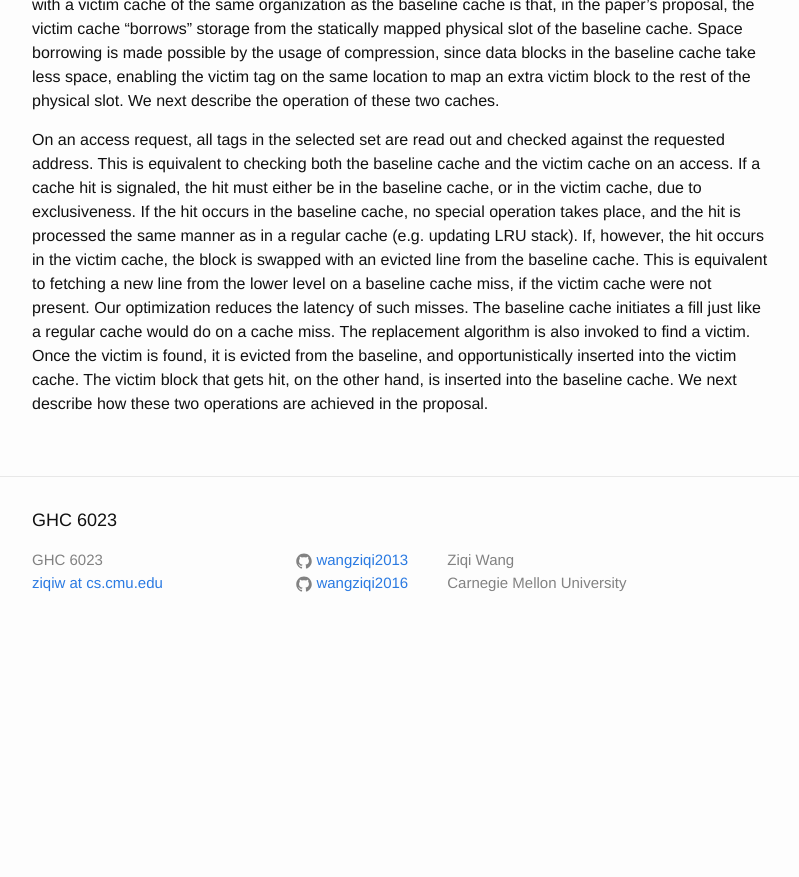
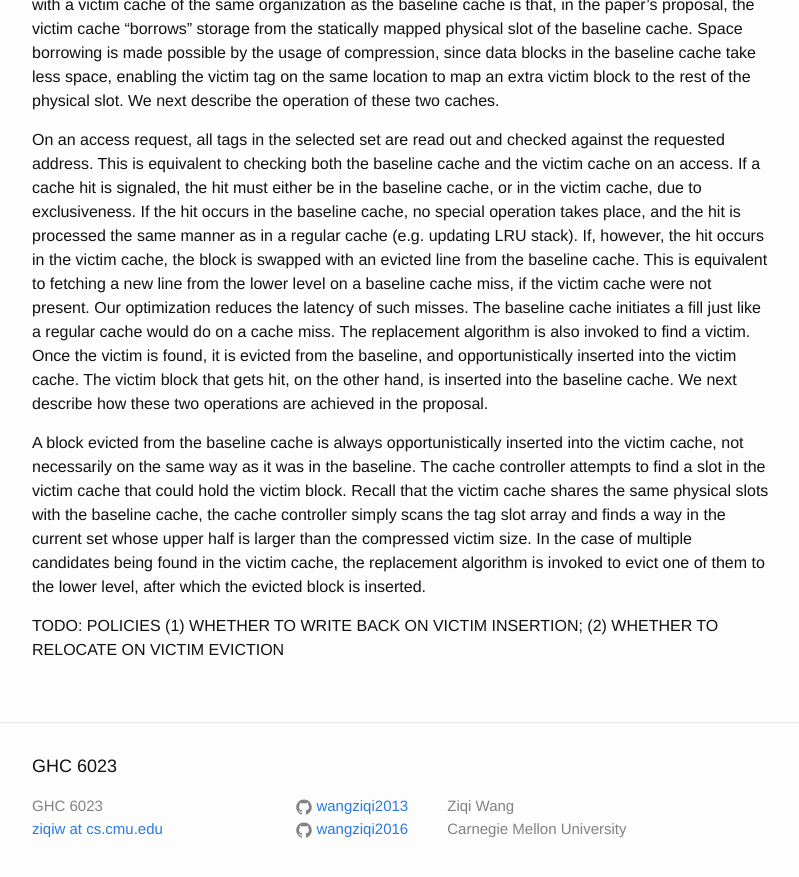
Before and after one commit to wangziqi2013/wangziqi2013.github.io, a Jekyll site: the page built from _posts/2020-06-11-base-victim.markdown, in a window 1280 px wide and 900 px high, scrolled down 1633 px. Shown: the top 877 px of the window, without its empty margins (238-1037 px from the left). Built offline with Jekyll 4.4.1, drawn with Linux system fonts in a browser that asks for light colours; before the commit the page ends 2287 px from its top, so only the background shows below that.

Commit message:
Adding block swap

```diff
--- a/_posts/2020-06-11-base-victim.markdown
+++ b/_posts/2020-06-11-base-victim.markdown
@@ -74,3 +74,14 @@ The baseline cache initiates a fill just like a regular cache would do on a cach
 invoked to find a victim. Once the victim is found, it is evicted from the baseline, and opportunistically inserted into
 the victim cache. The victim block that gets hit, on the other hand, is inserted into the baseline cache. We next describe
 how these two operations are achieved in the proposal.
+
+A block evicted from the baseline cache is always opportunistically inserted into the victim cache, not necessarily on the
+same way as it was in the baseline.
+The cache controller attempts to find a slot in the victim cache that could hold the victim block. Recall that the victim
+cache shares the same physical slots with the baseline cache, the cache controller simply scans the tag slot array
+and finds a way in the current set whose upper half is larger than the compressed victim size. In the case of multiple
+candidates being found in the victim cache, the replacement algorithm is invoked to evict one of them to the lower level,
+after which the evicted block is inserted.
+
+
+TODO: POLICIES (1) WHETHER TO WRITE BACK ON VICTIM INSERTION; (2) WHETHER TO RELOCATE ON VICTIM EVICTION
```
